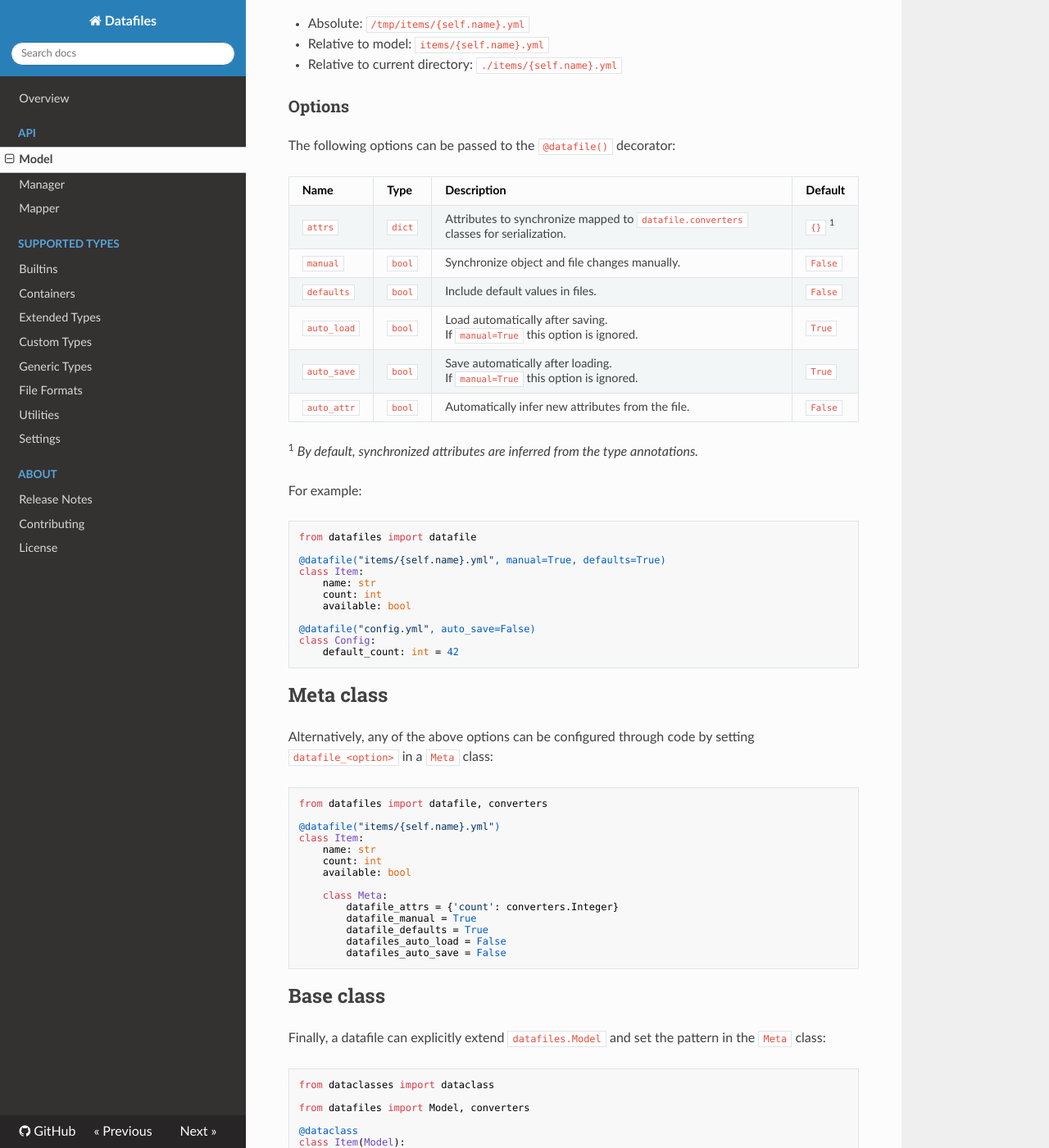
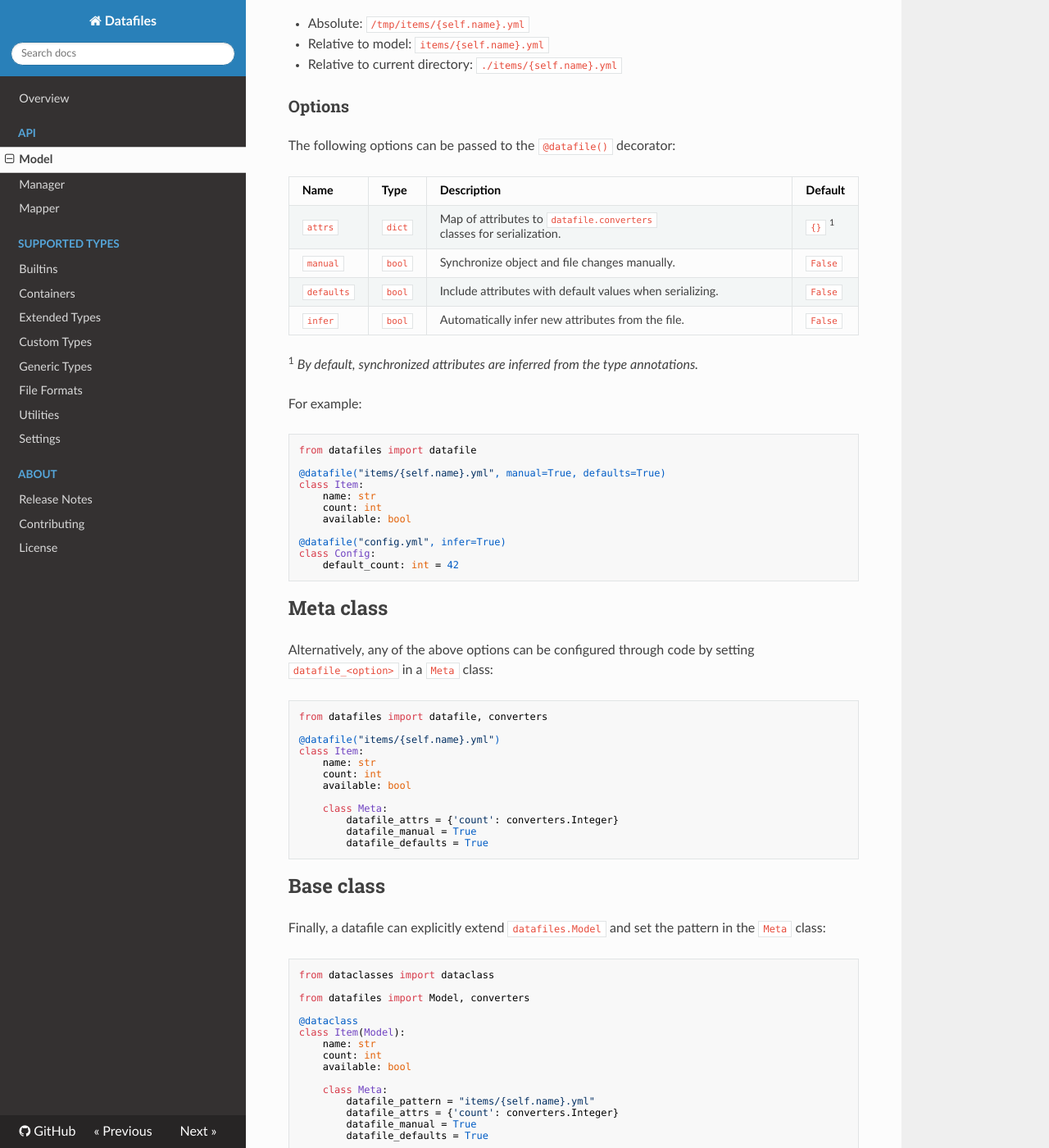
Before and after one commit to jacebrowning/datafiles, an MkDocs documentation site: the page built from docs/api/model.md, in a window 1280 px wide and 1400 px high, scrolled down 1122 px. Shown: the whole window at 82% size. Built offline with MkDocs 1.6.1, drawn with Linux system fonts in a browser that asks for light colours; nearby versions of some CDN libraries.

Commit message:
Deprecate automatic load/save options

````diff
--- a/docs/api/model.md
+++ b/docs/api/model.md
@@ -63,14 +63,12 @@ Filename patterns are relative to the file in which models are defined unless `<
 
 The following options can be passed to the `@datafile()` decorator:
 
-| Name        | Type   | Description                                                                          | Default           |
-| ----------- | ------ | ------------------------------------------------------------------------------------ | ----------------- |
-| `attrs`     | `dict` | Attributes to synchronize mapped to `datafile.converters` classes for serialization. | `{}` <sup>1</sup> |
-| `manual`    | `bool` | Synchronize object and file changes manually.                                        | `False`           |
-| `defaults`  | `bool` | Include default values in files.                                                     | `False`           |
-| `auto_load` | `bool` | Load automatically after saving.<br>If `manual=True` this option is ignored.         | `True`            |
-| `auto_save` | `bool` | Save automatically after loading.<br>If `manual=True` this option is ignored.        | `True`            |
-| `auto_attr` | `bool` | Automatically infer new attributes from the file.                                    | `False`           |
+| Name       | Type   | Description                                                           | Default           |
+| ---------- | ------ | --------------------------------------------------------------------- | ----------------- |
+| `attrs`    | `dict` | Map of attributes to `datafile.converters` classes for serialization. | `{}` <sup>1</sup> |
+| `manual`   | `bool` | Synchronize object and file changes manually.                         | `False`           |
+| `defaults` | `bool` | Include attributes with default values when serializing.              | `False`           |
+| `infer`    | `bool` | Automatically infer new attributes from the file.                     | `False`           |
 
 <sup>1</sup> _By default, synchronized attributes are inferred from the type annotations._
 
@@ -85,7 +83,7 @@ class Item:
     count: int
     available: bool
 
-@datafile("config.yml", auto_save=False)
+@datafile("config.yml", infer=True)
 class Config:
     default_count: int = 42
 ```
@@ -107,8 +105,6 @@ class Item:
         datafile_attrs = {'count': converters.Integer}
         datafile_manual = True
         datafile_defaults = True
-        datafiles_auto_load = False
-        datafiles_auto_save = False
 ```
 
 ## Base class
--- a/pyproject.toml
+++ b/pyproject.toml
@@ -1,7 +1,7 @@
 [tool.poetry]
 
 name = "datafiles"
-version = "0.13.3"
+version = "0.14"
 description = "File-based ORM for dataclasses."
 
 license = "MIT"
````
Also changed, not shown: CHANGELOG.md (+9 -0 lines), 6 other files.
